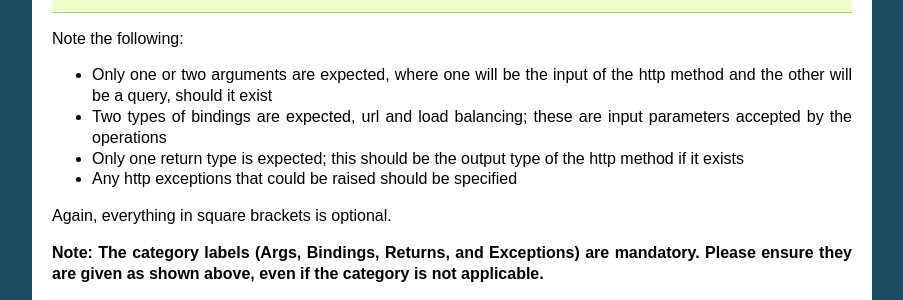
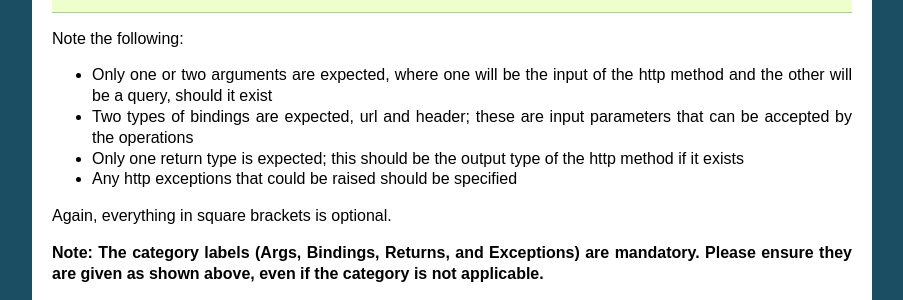
Before and after one commit to chatkeon/cs263, a Sphinx documentation site: the page built from documentation/Specifications.rst, in a window 1280 px wide and 900 px high, scrolled down 707 px. Shown: the part 152-452 px from the top of the window, without its empty margins (198-1101 px from the left). Built offline with Sphinx 7.4.7, drawn with Linux system fonts in a browser that asks for light colours.

Commit message:
edited documentation

```diff
--- a/documentation/Specifications.rst
+++ b/documentation/Specifications.rst
@@ -52,7 +52,7 @@ The docstring for each http method should be formatted as follows::
 Note the following:
 
 *  Only one or two arguments are expected, where one will be the input of the http method and the other will be a query, should it exist
-*  Two types of bindings are expected, url and load balancing; these are input parameters accepted by the operations
+*  Two types of bindings are expected, url and header; these are input parameters that can be accepted by the operations
 *  Only one return type is expected; this should be the output type of the http method if it exists
 *  Any http exceptions that could be raised should be specified
 
```
